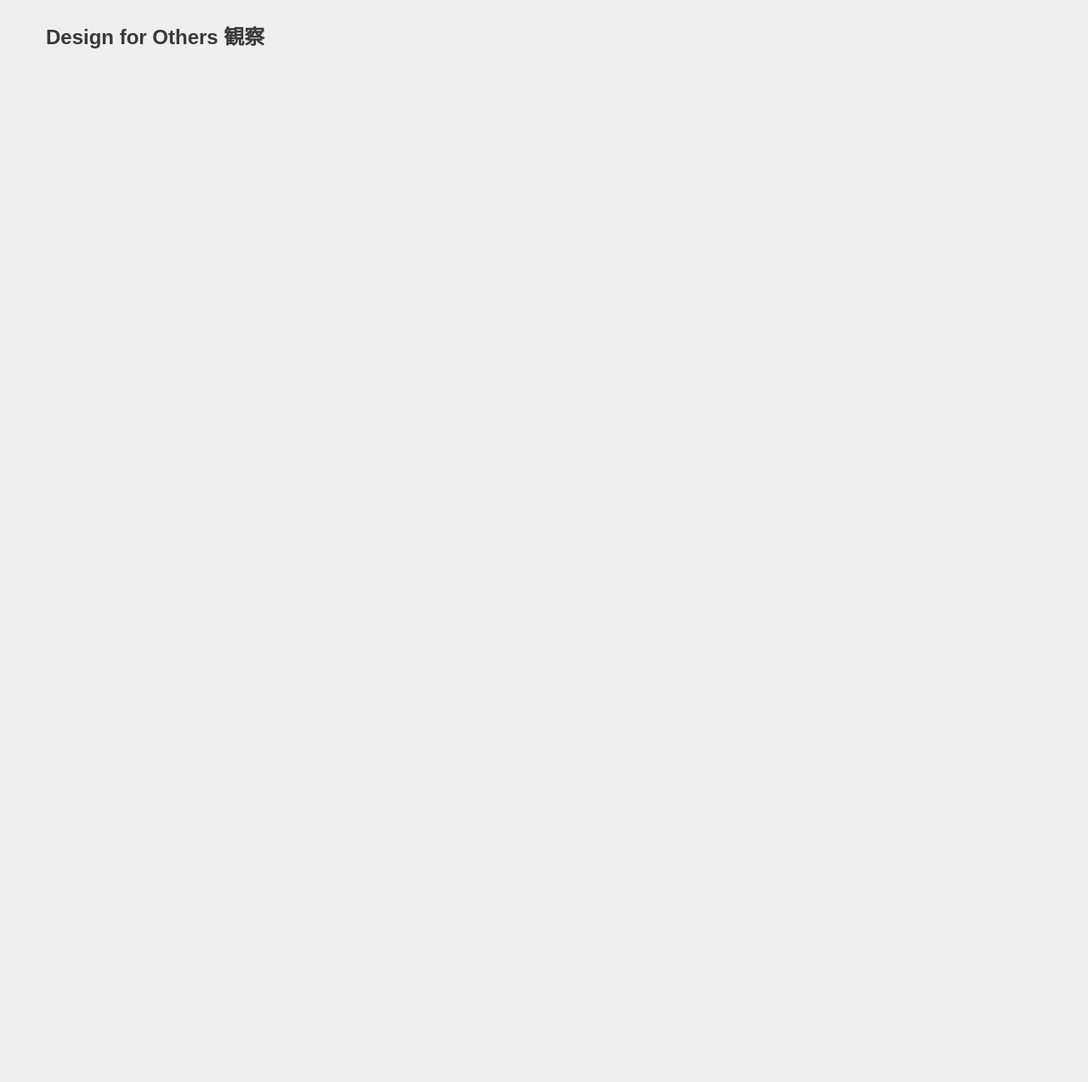
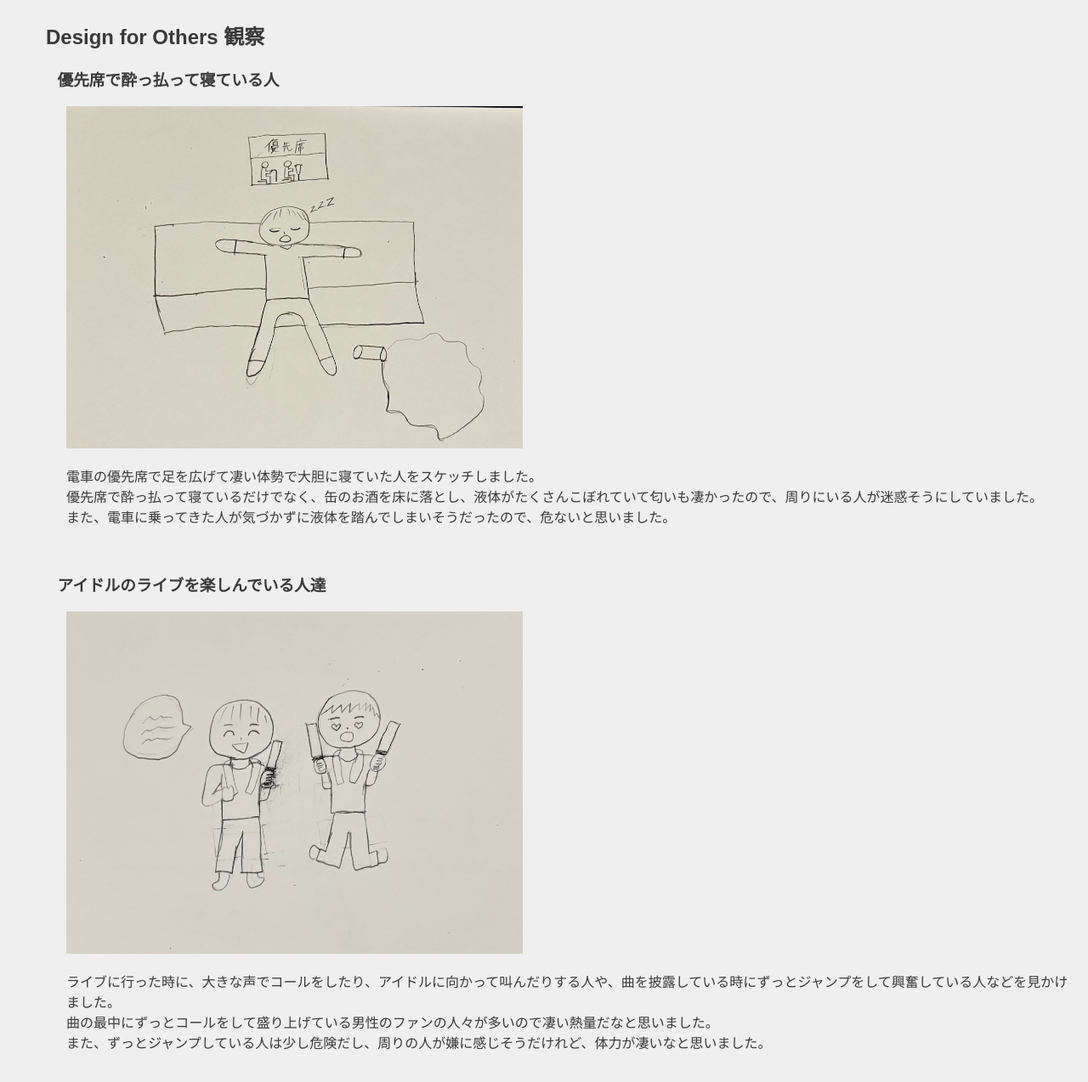
Before and after one commit to eimi28/xbp, a plain HTML site: page digi_fab/others.html in a window 1280 px wide. Shown: the whole page at 85% size. Before the commit the page ends 800 px from the top, so only its background shows below. Drawn offline with Linux system fonts and the light colour scheme.

Commit message:
20261115

```diff
--- a/digi_fab/others.html
+++ b/digi_fab/others.html
@@ -10,5 +10,28 @@
 
 <h2>Design for Others 観察</h2>
 
+<h3>優先席で酔っ払って寝ている人</h3>
+
+<div>
+<img src="./images/IMG_6702 2.jpg" width="45%"><br>
+</div>
+
+<div>
+電車の優先席で足を広げて凄い体勢で大胆に寝ていた人をスケッチしました。<br>
+優先席で酔っ払って寝ているだけでなく、缶のお酒を床に落とし、液体がたくさんこぼれていて匂いも凄かったので、周りにいる人が迷惑そうにしていました。<br>
+また、電車に乗ってきた人が気づかずに液体を踏んでしまいそうだったので、危ないと思いました。<br><br><br>
+</div>
+
+ <h3>アイドルのライブを楽しんでいる人達</h3>
+
+ <div>
+<img src="./images/IMG_6704 2.jpg" width="45%"><br>
+ </div>
+
+<div>
+ライブに行った時に、大きな声でコールをしたり、アイドルに向かって叫んだりする人や、曲を披露している時にずっとジャンプをして興奮している人などを見かけました。<br>
+曲の最中にずっとコールをして盛り上げている男性のファンの人々が多いので凄い熱量だなと思いました。<br>
+また、ずっとジャンプしている人は少し危険だし、周りの人が嫌に感じそうだけれど、体力が凄いなと思いました。
+</div>
 
 </body>
```
Also changed, not shown: digi_fab/images/IMG_6702 2.jpg (added), digi_fab/images/IMG_6704 2.jpg (added).
